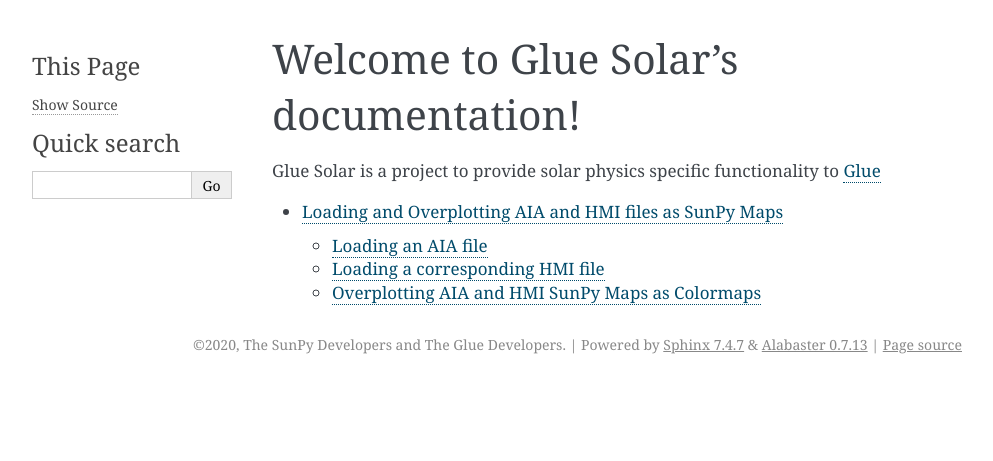
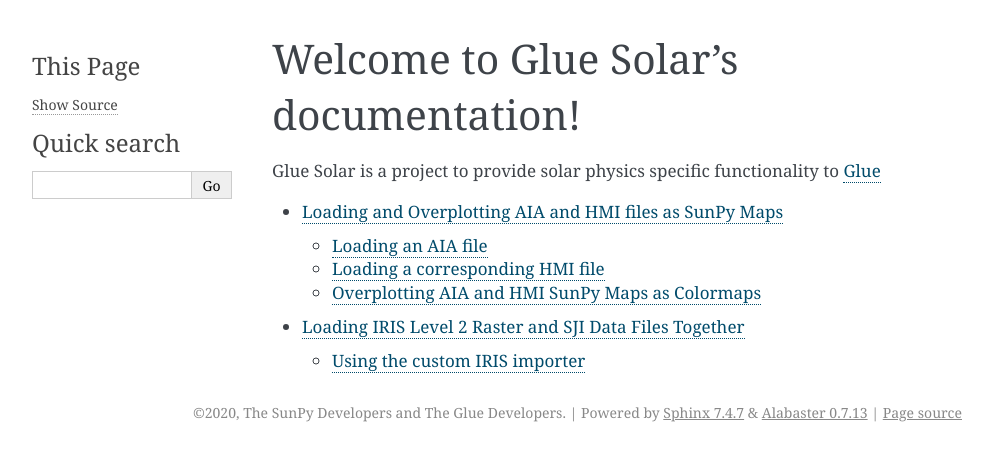
Before and after one commit to glue-viz/glue-solar, a Sphinx documentation site: the page built from docs/index.rst, in a window 1280 px wide. Shown: the top 461 px of the page, without its empty margins (148-1141 px from the left). Built offline with Sphinx 7.4.7, drawn with Linux system fonts in a browser that asks for light colours.

Commit message:
Add loading-iris-level-2-raster-and-sji-data doc to toctree

```diff
--- a/docs/index.rst
+++ b/docs/index.rst
@@ -10,3 +10,4 @@
    :maxdepth: 2
 
    loading-aia-and-hmi
+   loading-iris-level-2-raster-and-sji-data
```
